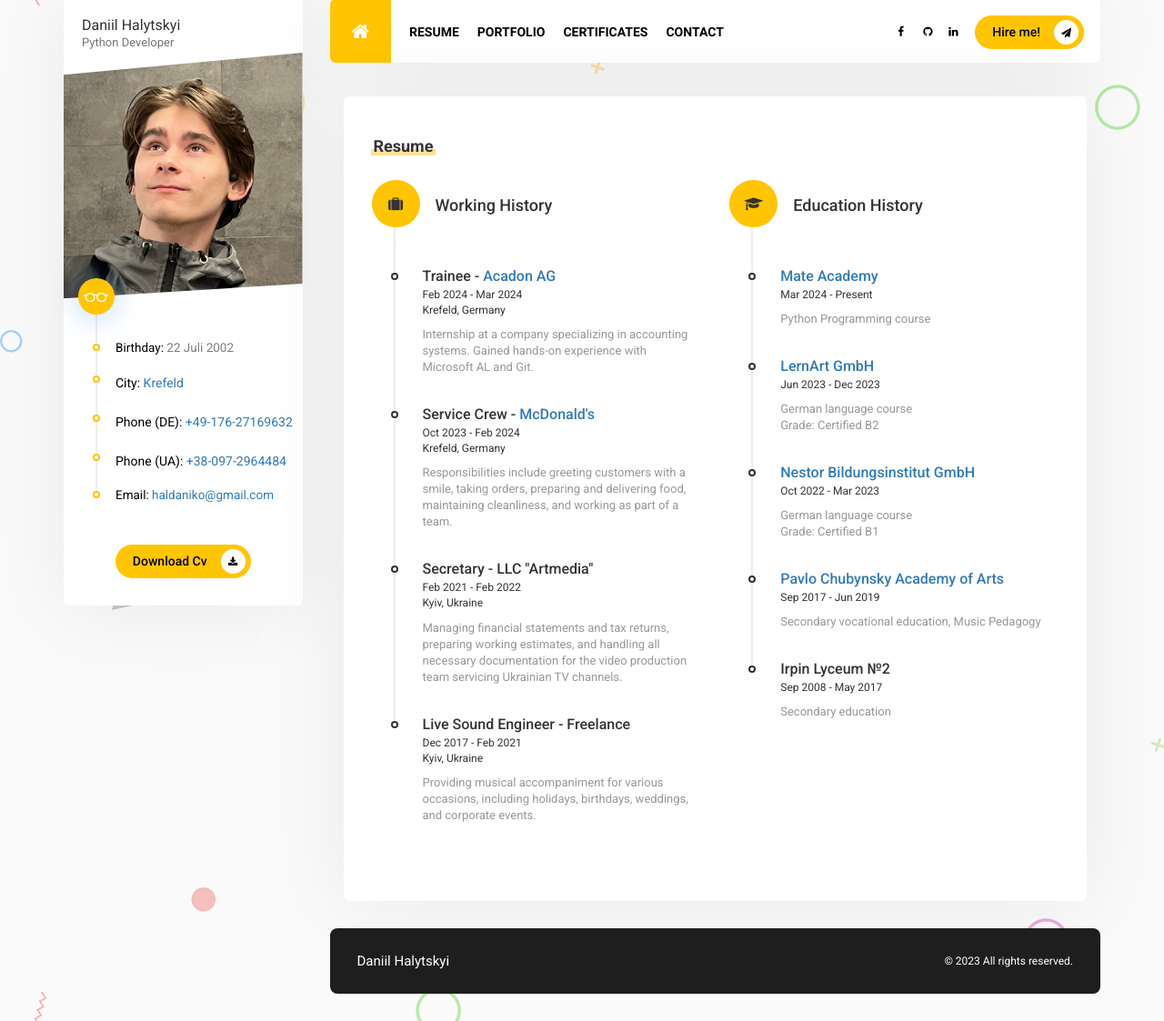
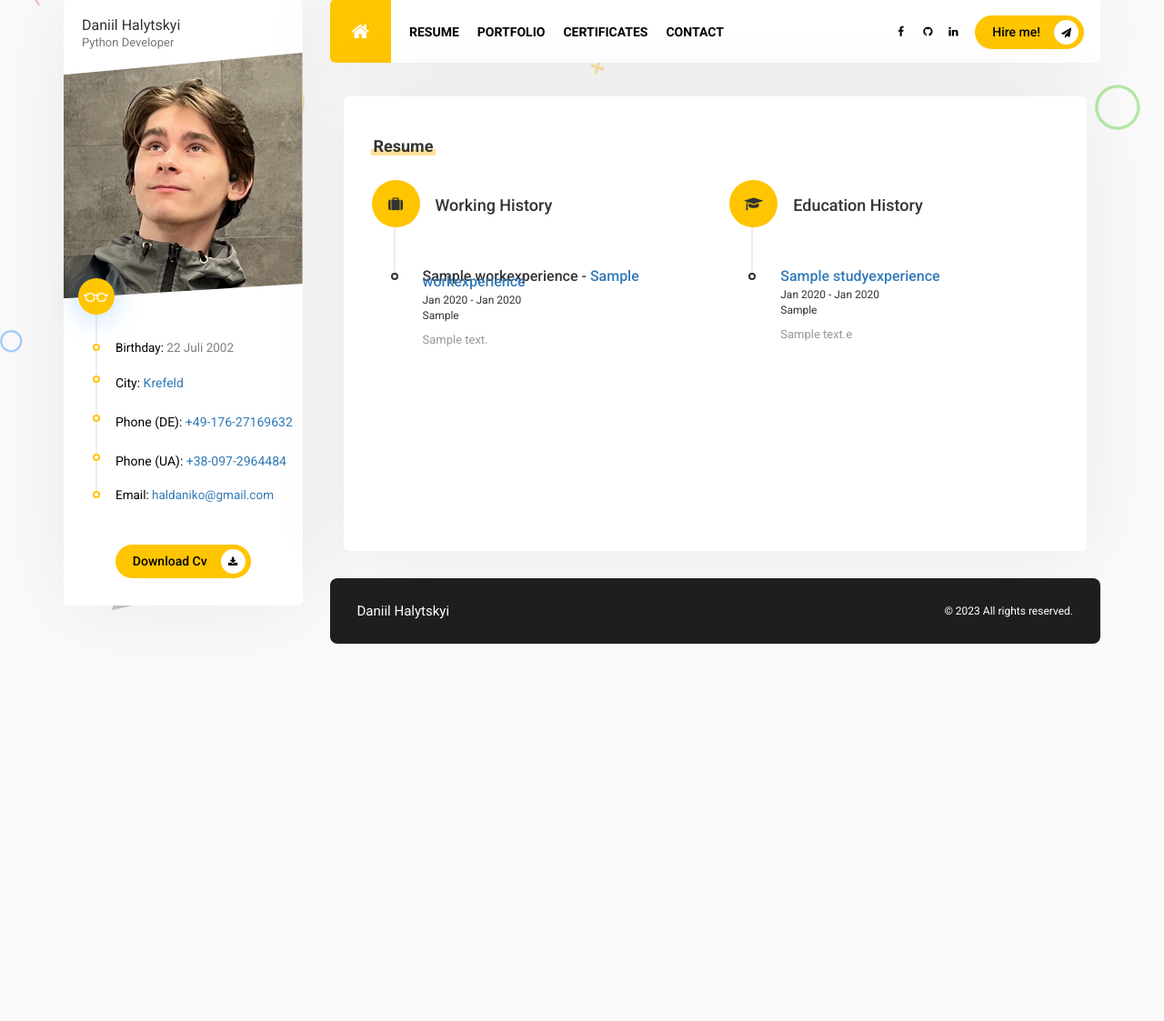
Before and after one commit to haldaniko/Portfolio-DjangoWebsite, a Django app: page /resume/ in a window 1280 px wide. Shown: the part 61-1184 px from the top of the page at 91% size. After the commit the page ends 769 px from the top, so only its background shows below. Run offline with Django 5.2, Linux system fonts and the light colour scheme; tables that the repository leaves empty hold one stand-in row (values such as "Sample post"); some libraries are stand-ins or nearby versions.

Commit message:
add work_expirience and study_expirience templating

```diff
--- a/templates/website/resume.html
+++ b/templates/website/resume.html
@@ -13,79 +13,51 @@
               <ul class="timeline col-md-12 top_30">
                 <li><i class="fa fa-suitcase" aria-hidden="true"></i>
                   <h2 class="timeline-title">Working History</h2></li>
-                <li><h3 class="line-title">Trainee - <a target="_blank" href="https://acadon.net/">Acadon AG</a></h3>
-                  <span>Feb 2024 - Mar 2024<br>Krefeld, Germany</span>
-                  <p class="little-text">Internship at a company specializing in accounting systems.
-                    Gained hands-on experience with Microsoft AL and Git.</p>
+                {% for work_place in work_expirience reversed %}
+                  <li>
+                    <h3 class="line-title">
+                      {{ work_place.position_name }} -
+                      {% if work_place.company_link %}
+                        <a target="_blank" href="{{ work_place.company_link }}">
+                          {{ work_place.company_name }}
+                        </a>
+                      {% else %}
+                        {{ work_place.company_name }}
+                      {% endif %}
+                    </h3>
+                    <span>
+                      {{ work_place.start_date|date:"M Y" }} - {{ work_place.end_date|date:"M Y" }}<br>
+                      {{ work_place.location }}
+                    </span>
+                    <p class="little-text">{{ work_place.description }}</p>
                   </li>
-                <li><h3 class="line-title">Service Crew - <a target="_blank"
-                                                             href="https://www.mcdonalds.com/de/de-de.html">
-                  McDonald's</a></h3>
-                  <span>Oct 2023 - Feb 2024<br>Krefeld, Germany</span>
-                  <p class="little-text">Responsibilities include greeting customers
-                    with a smile, taking orders, preparing and delivering food,
-                    maintaining cleanliness, and working as part of a team.</p>
-                </li>
-                <li><h3 class="line-title">Secretary - LLC "Artmedia"</h3>
-                  <span>Feb 2021 - Feb 2022<br>Kyiv, Ukraine</span>
-                  <p class="little-text">Managing financial statements and tax
-                    returns, preparing working estimates, and handling all necessary
-                    documentation for the video production team servicing Ukrainian
-                    TV channels.
-                  </p>
-                </li>
-                <li><h3 class="line-title">Live Sound Engineer - Freelance</h3>
-                  <span>Dec 2017 - Feb 2021<br>Kyiv, Ukraine</span>
-                  <p class="little-text">Providing musical accompaniment for various
-                    occasions, including holidays, birthdays, weddings, and
-                    corporate events.
-                  </p>
-                </li>
+                {% endfor %}
               </ul>
             </div>
             <div class="education-history col-md-6 padding_15 padbot_30">
               <ul class="timeline col-md-12 top_30">
                 <li><i class="fa fa-graduation-cap" aria-hidden="true"></i>
                   <h2 class="timeline-title">Education History</h2></li>
+                {% for study_place in study_expirience reversed %}
                   <li>
                     <h3 class="line-title">
-                    <a target="_blank" href="https://mate.academy/en">
-                      Mate Academy</a>
+                      {% if study_place.school_link %}
+                        <a target="_blank" href="{{ study_place.school_link }}">
+                          {{ study_place.school_name }}
+                        </a>
+                      {% else %}
+                        {{ study_place.school_name }}
+                      {% endif %}
                     </h3>
-                  <span>Mar 2024 - Present</span>
+                    <span>
+                      {{ study_place.start_date|date:"M Y" }} - {{ study_place.end_date|date:"M Y" }}<br>
+                      {{ study_place.location }}
+                    </span>
                     <p class="little-text">
-                    Python Programming course<br></p>
+                      {{ study_place.descritpion }}e<br>
+                    </p>
                   </li>
-                <li>
-                  <h3 class="line-title">
-                    <a target="_blank" href="https://www.lernart-krefeld.de/berufssprachkurse-deuf%C3%B6/">
-                      LernArt GmbH
-                    </a>
-                  </h3>
-                  <span>Jun 2023 - Dec 2023</span>
-                  <p class="little-text">
-                    German language course<br>
-                    Grade: Certified B2</p>
-                </li>
-                <li><h3 class="line-title"><a target="_blank" href="https://www.nestor-bildung.de/">
-                  Nestor Bildungsinstitut GmbH</a></h3>
-                  <span>Oct 2022 - Mar 2023</span>
-                  <p class="little-text">
-                    German language course<br>
-                    Grade: Certified B1</p>
-                </li>
-                <!-- a school -->
-                <li><h3 class="line-title"><a target="_blank" href="https://chubynsky.best/ua/akademiya-sogodni.html">
-                  Pavlo Chubynsky Academy of Arts</a></h3>
-                  <span>Sep 2017 - Jun 2019</span>
-                  <p class="little-text">Secondary vocational education,
-                    Music Pedagogy</p>
-                </li>
-                <!-- a school -->
-                <li><h3 class="line-title">Irpin Lyceum №2</h3>
-                  <span>Sep 2008 - May 2017</span>
-                  <p class="little-text">Secondary education</p>
-                </li>
+                {% endfor %}
               </ul>
             </div>
           </div>
```
Lines whose indentation alone changed are shown as unchanged.
